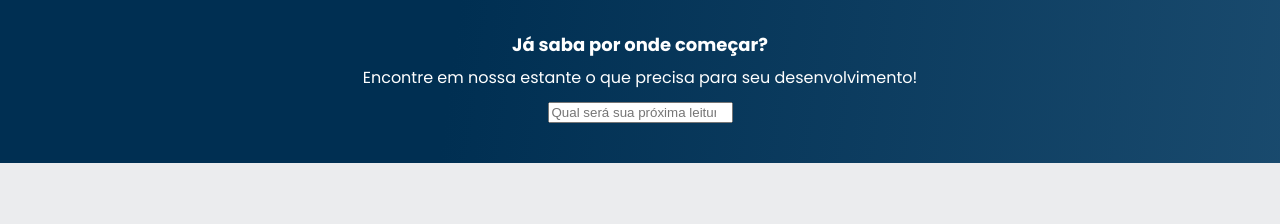
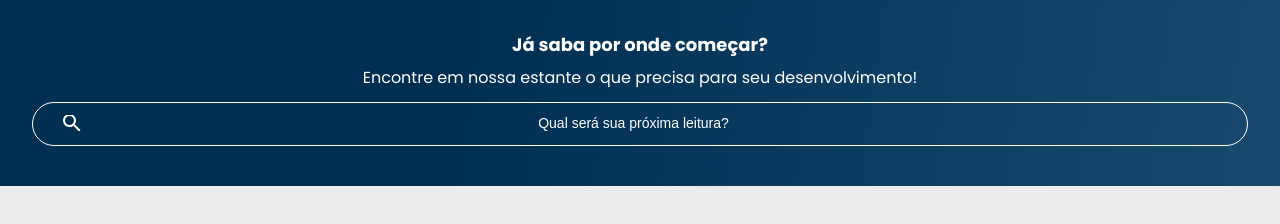
Before and after one commit to mfernandamirabile/alura_books, a plain HTML site: page index.html in a window 1280 px wide. Shown: the part 102-326 px from the top of the page. Drawn offline with Linux system fonts and the light colour scheme.

Commit message:
estilizando pesquisa

```diff
--- a/styles/banner.css
+++ b/styles/banner.css
@@ -13,3 +13,22 @@
 .baner__texto {
     font-weight: 500;
 }
+
+.banner__pesquisa {
+    background-color: transparent;
+    border: 1px solid var(--branco);
+    color: var(--branco);
+    border-radius: 24px;
+    padding: 1em;
+    width: 100%;
+    text-align: center;
+}
+
+.banner__pesquisa::placeholder {
+    font-size: var(--fonte-principal);
+    font-weight: 400;
+    font-size: 14px;
+    color: var(--branco);
+    background: url(../imgs/Pesquisa.svg) no-repeat;
+    background-position: 1em;
+}
```
Also changed, not shown: imgs/Pesquisa.svg (added).
